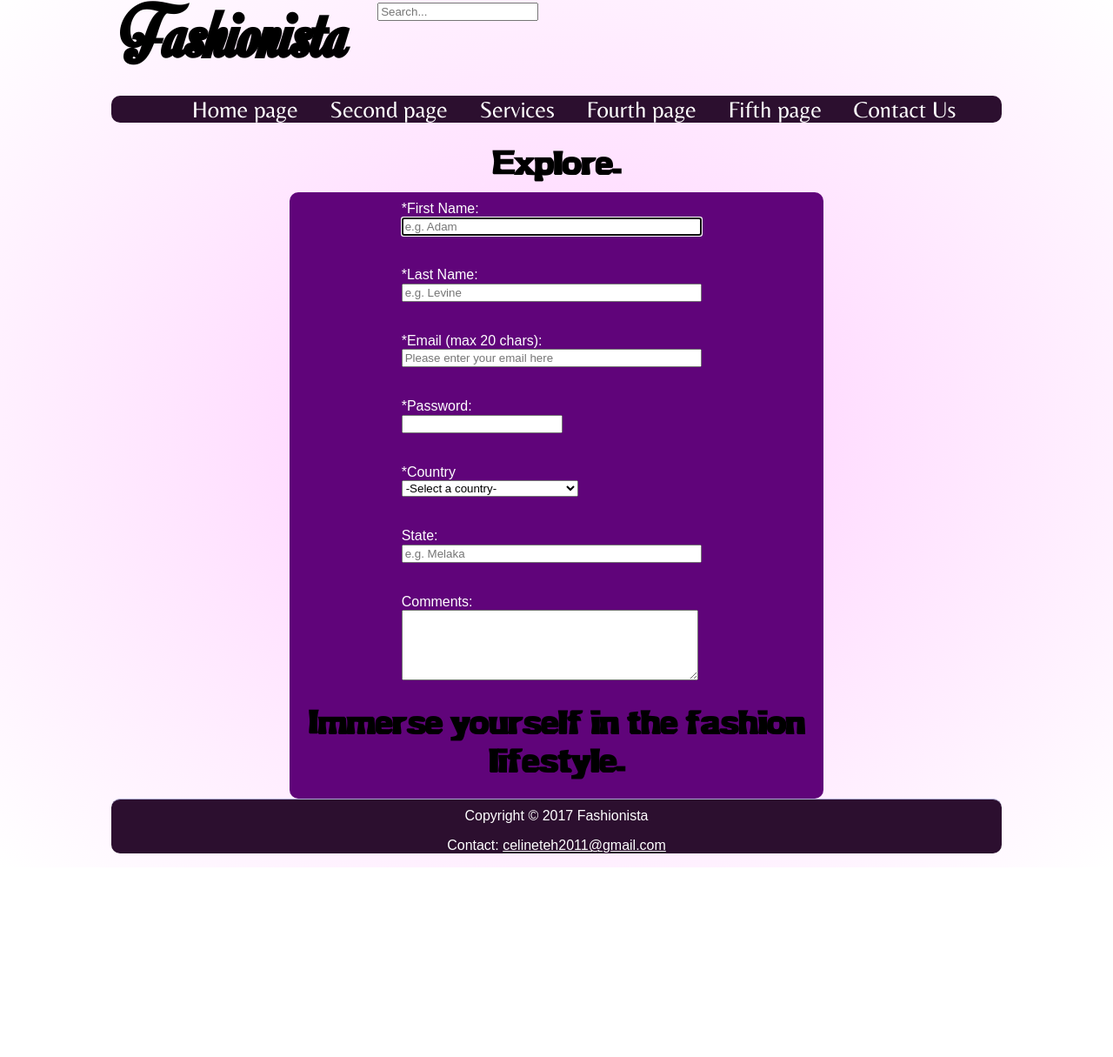
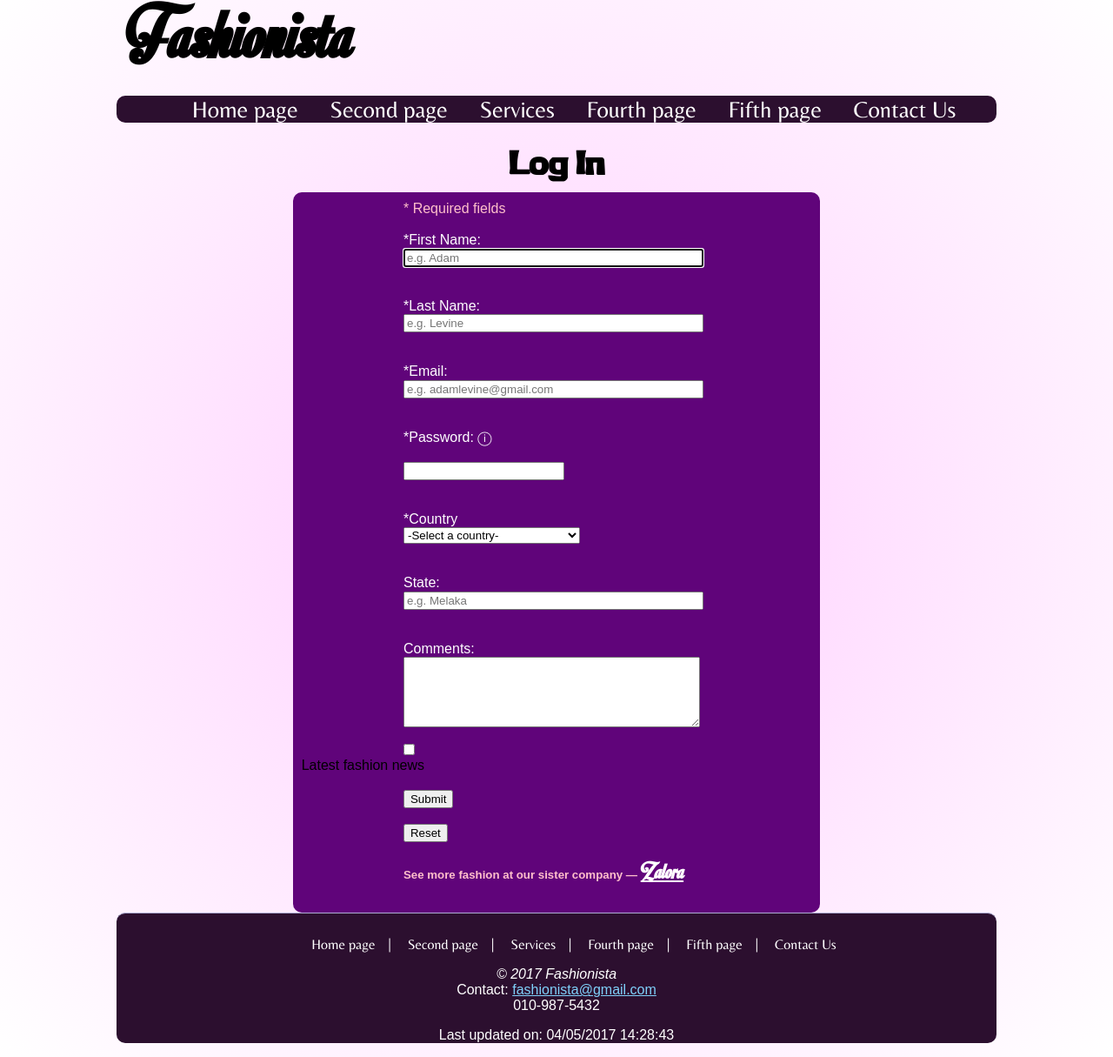
Before and after one commit to B1601563/fashionista.github.io, a plain HTML site: page contact.html in a window 1280 px wide. Shown: the part 5-1220 px from the top of the page at 87% size. Before the commit the page ends 1002 px from the top, so only its background shows below. Drawn offline with Linux system fonts and the light colour scheme.

Commit message:
Update contact.html

```diff
--- a/contact.html
+++ b/contact.html
@@ -1,58 +1,67 @@
 <!DOCTYPE html>
-<html lang = "en">
+<html lang="en">
 <head>
-	<title>Fashionista</title>
-<!-- Icon? -->
-	<link rel = "icon" type = "image/x-icon" href = "favicon.ico">
-	<link rel = "stylesheet" href = "fashionista.css">
-	<meta charset = "utf-8">
+	<title>Contact | Fashionista</title>
+	<link rel="icon" type = "image/x-icon" href="images/favicon.ico">
+	<link rel="stylesheet" href="fashionista.css">
+	<meta charset="utf-8">
+	<meta name="viewport" content="width=device-width, initial-scale=1.0">
 </head>
-<body id = "wrapper">
+<body>
+	<div id="wrapper">
 		<header>
-		<h1 class = "floatLeft" style = "font-family: brand">Fashionista</h1>
-		<div>
-		<input type = "text" name = "search" placeholder = "Search...">
-		</div>
+			<h1 class="floatLeft" style="font-family:brand">Fashionista</h1>
 		</header>
 		<nav>
-	<div style = "font-family: navi">
+			<div style="font-family:navi">
 				<ul>
-			<li><a href = "home.html">Home page</a></li>
-			<li><a href = "second.html">Second page</a></li>
-			<li><a href = "third.html">Services</a></li>
-			<li><a href = "fourth.html">Fourth page</a></li>
-			<li><a href = "fifth.html">Fifth page</a></li>
-			<li><a href = "contact.html">Contact Us</a></li>
+					<li><a href="index.html">Home page</a></li>
+					<li><a href="second.html">Second page</a></li>
+					<li><a href="third.html">Services</a></li>
+					<li><a href="fourth.html">Fourth page</a></li>
+					<li><a href="fifth.html">Fifth page</a></li>
+					<li><a href="contact.html">Contact Us</a></li>
 				</ul>
 			</div>
 		</nav>
 		<main>
-		<div style = "font-family: tagline">
-			<h2>Explore.</h2>
+			<div style="font-family:tagline">
+				<h2>Log In</h2>
 			</div>
 
-		<form autocomplete = "off">
-		<label>*First Name: <input type = "text" name = "firstName" id = "firstName" size = "40"
-		maxlength = "20" placeholder = "e.g. Adam" required autofocus>
+			<form autocomplete="off" method="post" action="http://webdevbasics.net/scripts/demo.php">
+				<label class="infoLabel">* Required fields</label>
+				<br><br>
+
+				<label>*First Name: <input type="text" name="firstName" id="firstName" size="40%"
+				maxlength="20" placeholder="e.g. Adam" required autofocus>
 				</label>
 
 				<br><br>
-		<label>*Last Name: <input type = "text" name = "lastName" id = "lastName" size = "40"
-		maxlength = "20" placeholder = "e.g. Levine" required>
+				<label>*Last Name: <input type="text" name="lastName" id="lastName" size="40"
+				maxlength="20" placeholder="e.g. Levine" required>
 				</label>
 
 				<br><br>
-		<label>*Email (max 20 chars): <input type = "email" name = "email" id = "email" size = "40"
-		maxlength = "20" placeholder = "Please enter your email here" required>
-		</label><!-- value = "nalines@help.edu.my" / readonly / disabled / pattern = "[A-Za-z]{3}" only 3 characters -->
-
-		<br><br>
-		<label>*Password: <input type = "password" name = "psw" required>
+				<label>*Email: <input type="email" name="email" id="email" size="40"
+				maxlength="30" placeholder="e.g. adamlevine@gmail.com" required>
 				</label>
 
 				<br><br>
+
+				<!-- move this to another form? -->
+				<div id="infoHelp">
+					<label>*Password:
+						<a>&#9432;<br>
+							<span class="infoLabel">At least 1 uppercase, lowercase, number/special character each</span>
+						</a>
+						<input type="password" name="psw" pattern="^((?=.*\d)|(?=.*\W+))(?![.\n])(?=.*[A-Z])(?=.*[a-z]).*$" required>
+					</label>
+				</div>
+
+				<br>
 				<label>*Country</label>
-		<select name = "countries" id = "countries">
+				<select name="countries" id="countries" required>
 					<option value="">-Select a country-</option>
 					<option value="AF">Afghanistan</option>
 					<option value="AL">Albania</option>
@@ -304,24 +313,47 @@
 				</select>
 
 				<br><br>
-		<label>State: <input type = "text" name = "states" id = "states" size = "40"
-		maxlength = "20" placeholder = "e.g. Melaka">
+				<label>State: <input type="text" name="states" id="states" size="40"
+				maxlength="20" placeholder="e.g. Melaka">
 				</label>
 
 				<br><br>
 				<label>Comments:
-		<br><textarea name = "comments" id = "comments" rows = "5" cols = "40">
+				<br><textarea name="comments" id="comments" rows="5" cols="40">
 				</textarea>
 				</label>
 
-		<div style = "font-family: tagline">
-		<h2>Immerse yourself in the fashion lifestyle.</h2>
-		</div>
+				<!-- Cannot 1. display words inline 2. label style (white color)-->
+				<input type="checkbox" name="subscribe" id="subscribe" value = "subscribe">Latest fashion news
+
+				<br><br>
+
+				<!-- Cannot display buttons inline/side-by-side -->
+				<input type="submit" value="Submit" id="mySubmit"> &nbsp;&nbsp; <input type = "reset">
+				<h5>See more fashion at our sister company &mdash; <a href="https://www.zalora.com.my" class="Zalora" style="font-family:brand">Zalora</a></h5>
+			</form>
 		</main>
 		<footer>
-		Copyright &copy; 2017 Fashionista
+		<nav style="font-family: navi">
+			<ul>
+				<li><a href="index.html">Home page</a></li><span class="navDiv">|</span>
+				<li><a href="second.html">Second page</a></li><span class="navDiv">|</span>
+				<li><a href="third.html">Services</a></li><span class="navDiv">|</span>
+				<li><a href="fourth.html">Fourth page</a></li><span class="navDiv">|</span>
+				<li><a href="fifth.html">Fifth page</a></li><span class="navDiv">|</span>
+				<li><a href="contact.html">Contact Us</a></li>
+			</ul>
+		</nav>
+		<span id="copyright">&copy; 2017 Fashionista</span>
 		<br>
-		<p>Contact: <a href = "mailto:celineteh2011@gmail.com">celineteh2011@gmail.com</a></p>
+		Contact: <a id="emailLink" href="mailto:fashionista@gmail.com">fashionista@gmail.com</a><br>
+		<span id="desktop">010-987-5432</span><a id="mobile" href="tel:010-987-5432">010-987-5432</a>
+		<p>Last updated on:
+			<script>
+				document.write(document.lastModified);
+			</script>
+		</p>
 	</footer>
+	</div>
 </body>
 </html>
```
Lines whose indentation alone changed are shown as unchanged.
